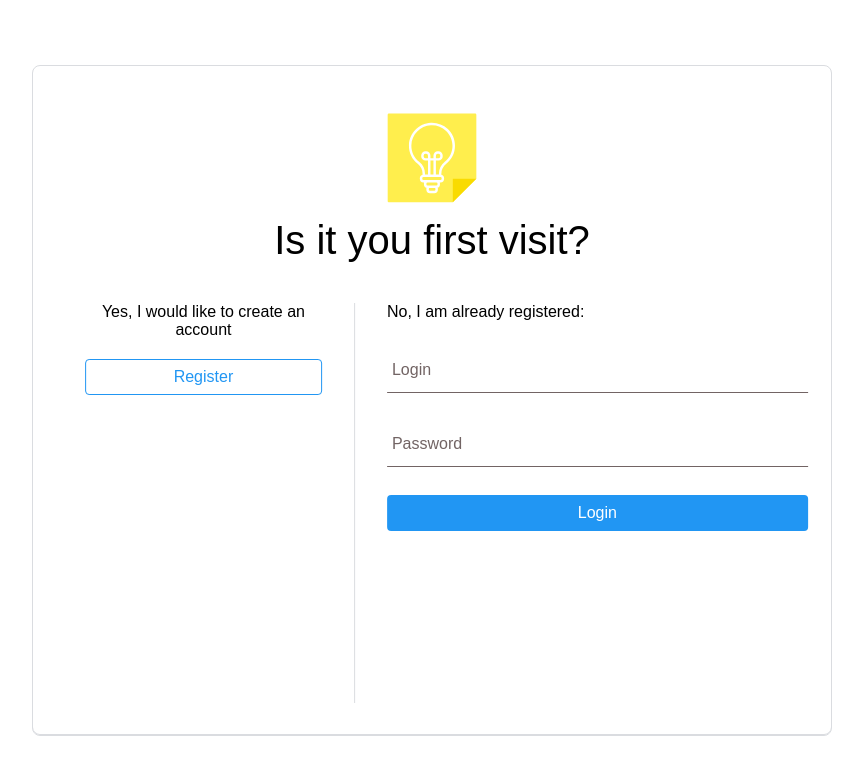
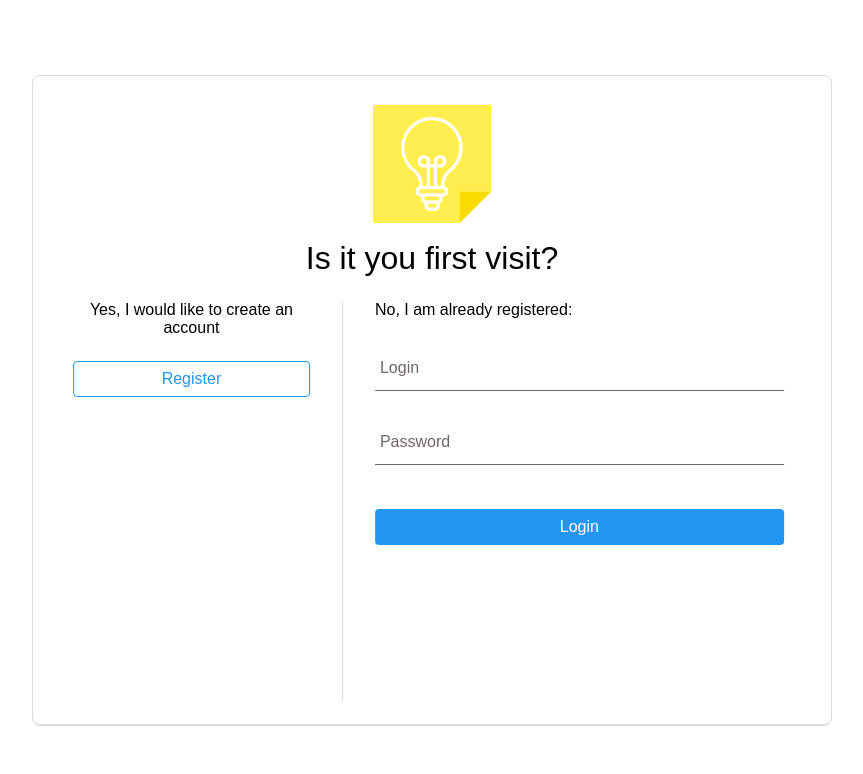
Before and after one commit to TheOpti/my-notes-fe, a React app: page / in a window 1280 px wide. Shown: the top 774 px of the page, without its empty margins (208-1071 px from the left). Built offline with nearby package versions, Linux system fonts and the light colour scheme; no server answers.

Commit message:
MN-19 Fix styles

```diff
--- a/src/components/Logo/styles.css
+++ b/src/components/Logo/styles.css
@@ -9,9 +9,22 @@
 	height: 48px;
 }
 
-.small { width: 48px; height: 48px; }
-.medium { width: 64px; height: 64px; }
-.large { width: 96px; height: 96px; }
+.small {
+	width: 48px;
+	height: 48px;
+}
+.medium {
+	width: 64px;
+	height: 64px;
+}
+.large {
+	width: 96px;
+	height: 96px;
+}
+.xlarge {
+	width: 128px;
+	height: 128px;
+}
 
 .logoText {
 	margin-left: 4px;
--- a/src/containers/LoginForm/index.tsx
+++ b/src/containers/LoginForm/index.tsx
@@ -62,7 +62,7 @@ class LoginForm extends Component<PropsType, StateType> {
 			<div className={styles.root}>
 				<Input label="Login" name="login" value={login} handleChange={this.updateField} />
 				<Input label="Password" name="password" value={password} handleChange={this.updateField} />
-				<Button onClickHandler={this.loginToApplication} label="Login" classname={styles.login} />
+				<Button onClickHandler={this.loginToApplication} label="Login" classname={styles.loginBtn} />
 				{errorMessage && <div className={styles.errorMessage}>{errorMessage}</div>}
 			</div>
 		);
--- a/src/containers/LoginForm/styles.css
+++ b/src/containers/LoginForm/styles.css
@@ -1,10 +1,15 @@
 .root {
-  display: flex;
-  flex-direction: column;
+	display: flex;
+	flex-direction: column;
+}
+
+.loginBtn {
+	margin-top: 16px;
+	width: 100%;
 }
 
 .errorMessage {
-  margin-top: 16px;
-  font-size: 16px;
-  color: var(--main-red-color);
+	margin-top: 16px;
+	font-size: 16px;
+	color: var(--main-red-color);
 }
--- a/src/containers/RegisterForm/styles.css
+++ b/src/containers/RegisterForm/styles.css
@@ -1,8 +1,9 @@
 .root {
-  display: flex;
-  flex-direction: column;
+	display: flex;
+	flex-direction: column;
 }
 
 .registerBtn {
-  width: 100%;
+	margin-top: 16px;
+	width: 100%;
 }
--- a/src/pages/Login/index.tsx
+++ b/src/pages/Login/index.tsx
@@ -48,7 +48,7 @@ const Login = () => {
 	return (
 		<div className={styles.login}>
 			<div className={styles.root}>
-				<Logo customClassName={styles.logo} size="large" />
+				<Logo customClassName={styles.logo} size="xlarge" />
 				<div className={styles.title}>Is it you first visit?</div>
 				<div className={containerClasses}>
 					<div className={registerFormClasses}>
@@ -60,7 +60,7 @@ const Login = () => {
 						<div className={styles.sectionTitle}>{switcherSectionTitle}</div>
 						<Button
 							onClickHandler={toggleActiveSection}
-							classname={styles.switcherBtn}
+							classname={styles.button}
 							label={switcherBtnTitle}
 							color="outlined"
 						/>
--- a/src/pages/Login/styles.css
+++ b/src/pages/Login/styles.css
@@ -11,19 +11,19 @@
 	width: 800px;
 	border-radius: 8px;
 	border: 1px solid #dadce0;
-	padding: 32px 40px;
+	padding: 24px 40px;
 	overflow: hidden;
 }
 
 .logo {
-	margin: 12px auto;
+	margin-bottom: 12px;
 	display: flex;
 	justify-content: center;
 }
 
 .title {
-	font-size: 40px;
-	margin-bottom: 40px;
+	font-size: 32px;
+	margin-bottom: 24px;
 	text-align: center;
 }
 
@@ -43,9 +43,9 @@
 	transform: translateX(-66%);
 }
 
-.switcherBtn {
+.button {
 	width: 100%;
-	margin-top: 12px;
+	margin-top: 16px;
 }
 
 .oneThird {
@@ -57,7 +57,7 @@
 .twoThird {
 	transition: width 0.3s;
 	display: inline-block;
-	min-width: calc(66% - 20px);
+	min-width: calc(66% - 32px);
 }
 
 .twoThird:first-of-type {
```
Also changed, not shown: 1 other file (tests, documents, lock files or other folders). Lines whose indentation alone changed are shown as unchanged.
